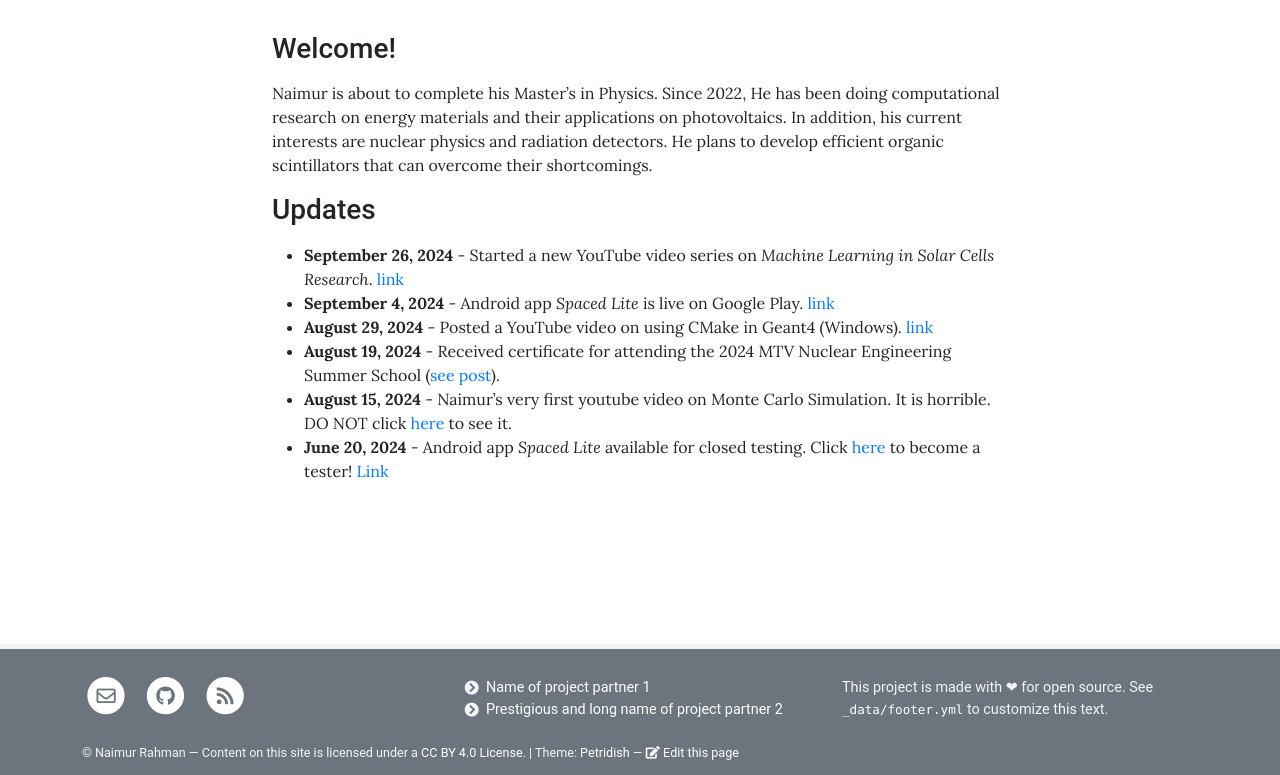
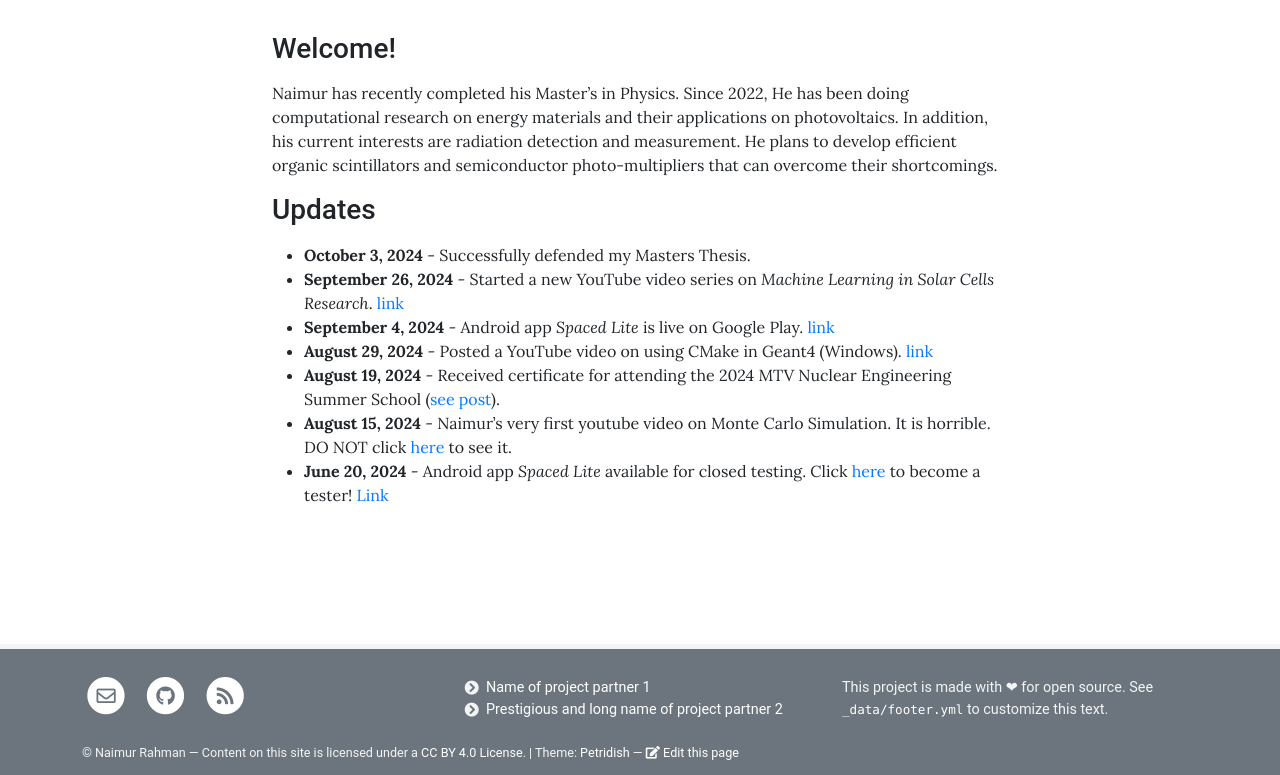
Before and after one commit to naimur105/naimur105.github.io, a Jekyll site: the page built from pages/home.md, in a window 1280 px wide. Shown: the part 259-1034 px from the top of the page. Built offline with Jekyll 4.4.1, drawn with Linux system fonts in a browser that asks for light colours.

Commit message:
masters update

```diff
--- a/pages/home.md
+++ b/pages/home.md
@@ -8,10 +8,11 @@ permalink: /
 
 ### Welcome!
 
-Naimur is about to complete his Master's in Physics. Since 2022, He has been doing computational research on energy materials and their applications on photovoltaics. In addition, his current interests are nuclear physics and radiation detectors. He plans to develop efficient organic scintillators that can overcome their shortcomings.
+Naimur has recently completed his Master's in Physics. Since 2022, He has been doing computational research on energy materials and their applications on photovoltaics. In addition, his current interests are radiation detection and measurement. He plans to develop efficient organic scintillators and semiconductor photo-multipliers that can overcome their shortcomings.
 
 ### Updates
 
+- **October 3, 2024** - Successfully defended my Masters Thesis.
 - **September 26, 2024** - Started a new YouTube video series on *Machine Learning in Solar Cells Research*. [link](https://youtube.com/playlist?list=PLNfCk2PMV0ReBUAOmfPBAQl-x4veM4D2x&si=RQjDxmXrh0R01P3u)
 - **September 4, 2024** - Android app *Spaced Lite* is live on Google Play. [link](https://play.google.com/store/apps/details?id=com.naimStudio.spaced_lite&pcampaignid=web_share)
 - **August 29, 2024** - Posted a YouTube video on using CMake in Geant4 (Windows). [link](https://youtu.be/biSEYYd89WI?si=L83urSUdrp9LMnUP)
```
